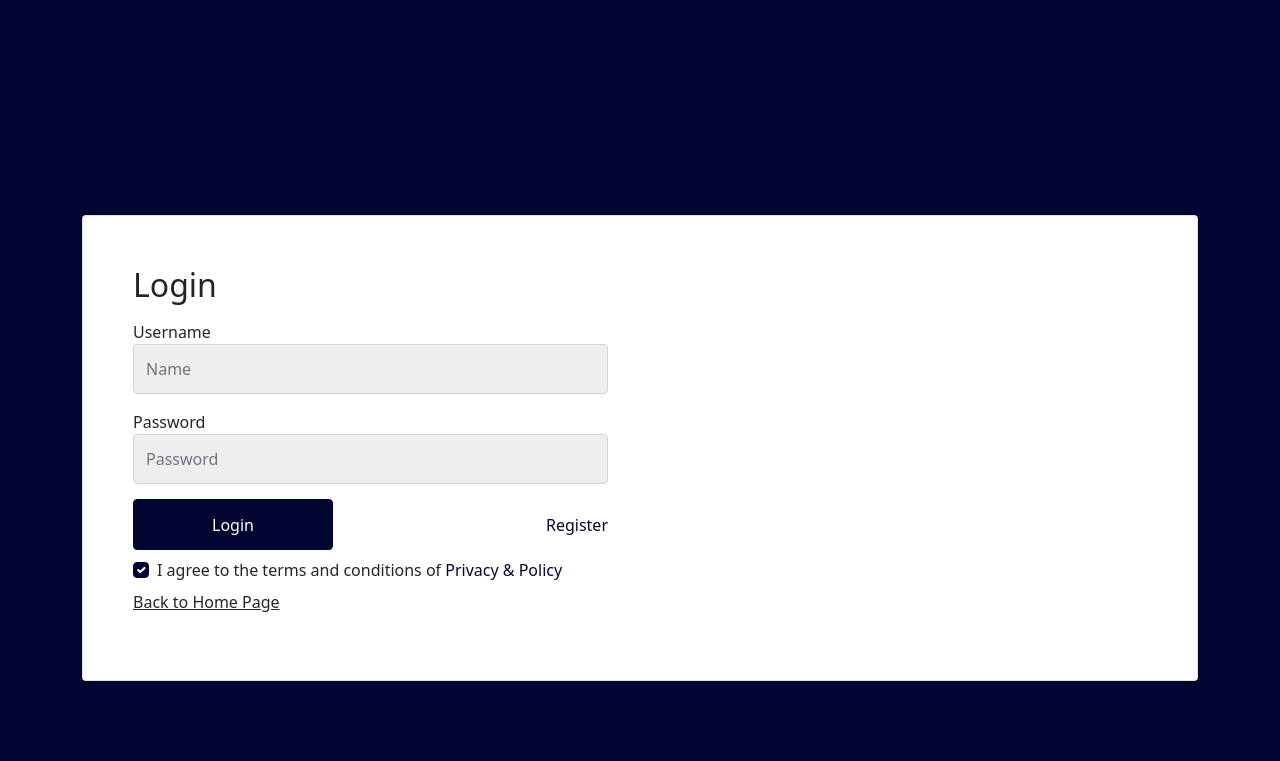
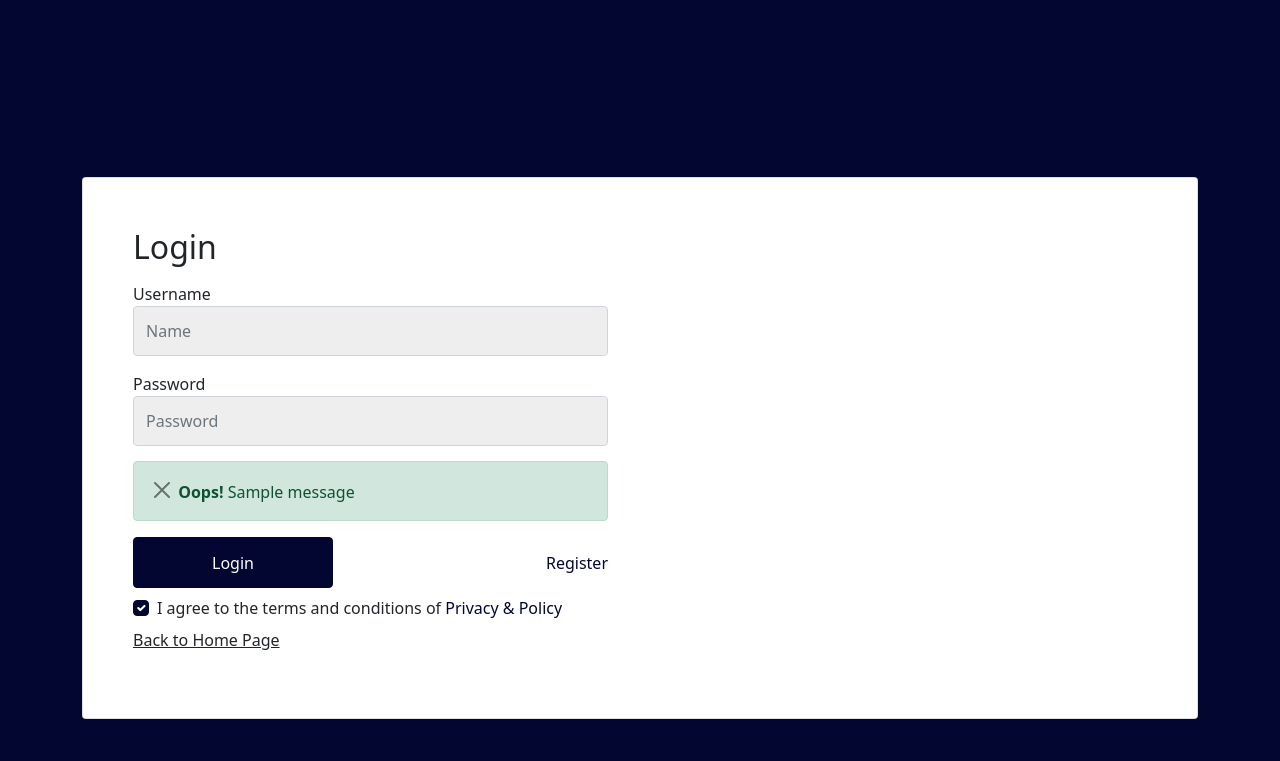
Before and after one commit to Inayatullahsh/Django_auth_todo_app, a Django app: page /accounts/login-user in a window 1280 px wide. Shown: the top 761 px of the page. Run offline with Django 3.2, Linux system fonts and the light colour scheme; tables that the repository leaves empty hold one stand-in row (values such as "Sample post"); one stand-in notice (Sample message) is shown; some libraries are stand-ins or nearby versions.

Commit message:
Added code block to account/login.html to display  flash messages

```diff
--- a/accounts/templates/accounts/login.html
+++ b/accounts/templates/accounts/login.html
@@ -23,7 +23,13 @@
                         <span>Password</span>
                         <input type="password" placeholder="Password" name="password" class="form-control">
                     </div>
-
+                    {% comment %} Display Flash Messages {% endcomment %}
+                    {% for message in messages %}
+                    <div class="alert alert-{{ message.tags }}" role="alert">
+                        <button type="button" class="btn-close" data-bs-dismiss="alert" aria-label="Close"></button>
+                        <strong>Oops!</strong> {{ message | safe }}
+                    </div>
+                    {% endfor %}
                     <div class="d-flex justify-content-between align-items-center">
                         <div class="text-right">
                             <button type="submit" class="btn btn-success register btn-block">Login</button>
--- a/accounts/views.py
+++ b/accounts/views.py
@@ -23,17 +23,19 @@ def register_view(request):
 
 
 def login_view(request):
-    if request.method == 'POST':
-        username = request.POST['username']
-        password = request.POST['password']
-        user = authenticate(username=username, password=password)
-        if user is not None:
-            login(request, user)
-            return redirect('index')
-        else:
-            messages.info(request, 'Username OR Password is incorrect!')
-
-    return render(request, 'accounts/login.html')
+    if request.user.is_authenticated:
+        return redirect('index')
+    else:
+        if request.method == 'POST':
+            username = request.POST['username']
+            password = request.POST['password']
+            user = authenticate(username=username, password=password)
+            if user is not None:
+                login(request, user)
+                return redirect('index')
+            else:
+                messages.info(request, 'Username OR Password is incorrect!')
+        return render(request, 'accounts/login.html')
 
 
 def logout_view(request):
```
